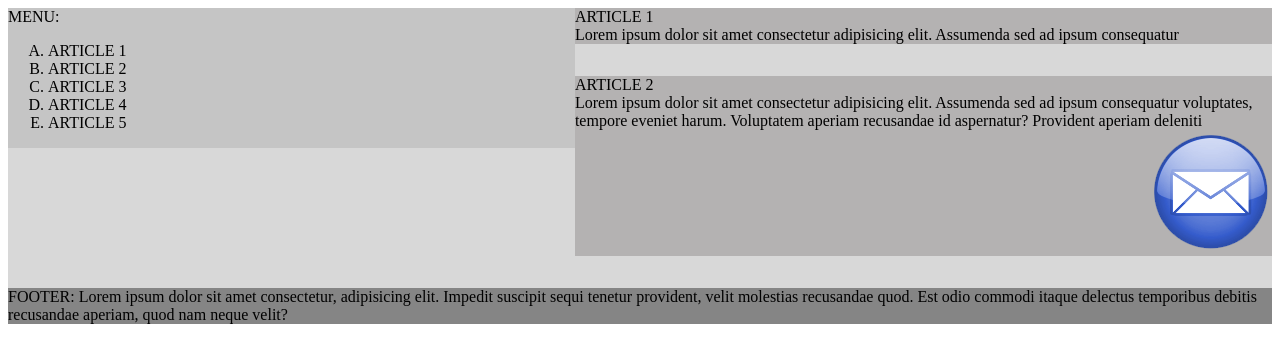
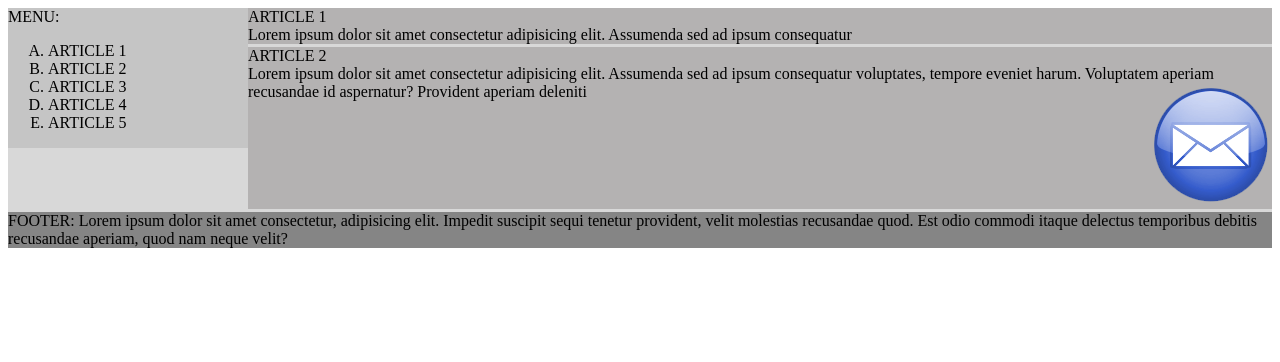
Before and after one commit to EugeneDenkevich/EugeneDenkevich, a plain HTML site: page CSS/02.CSS/base3/base3.html in a window 1280 px wide. Drawn offline with Linux system fonts and the light colour scheme.

Commit message:
correct5CSS002

```diff
--- a/CSS/02.CSS/base3/style.css
+++ b/CSS/02.CSS/base3/style.css
@@ -1,13 +1,13 @@
 .navigation {
-    width: 15cm;
+    width: 15em;
     background-color: rgb(197, 197, 197);
     float: left;
 }
 
 .article {
     background-color: rgb(180, 178, 178);
-    margin-bottom: 2em;
-    margin-left: 15cm;
+    margin-bottom: .2em;
+    margin-left: 15em;
 }
 
 .footer {
```
